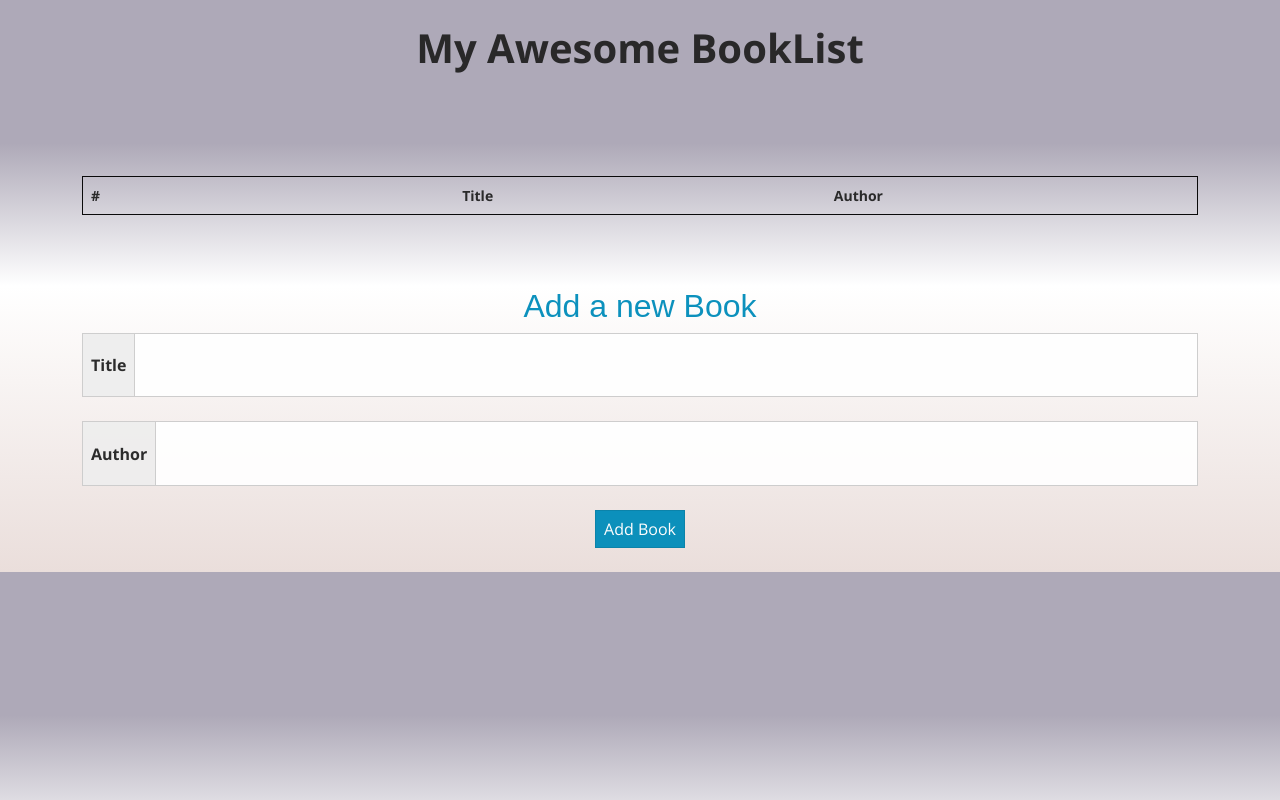
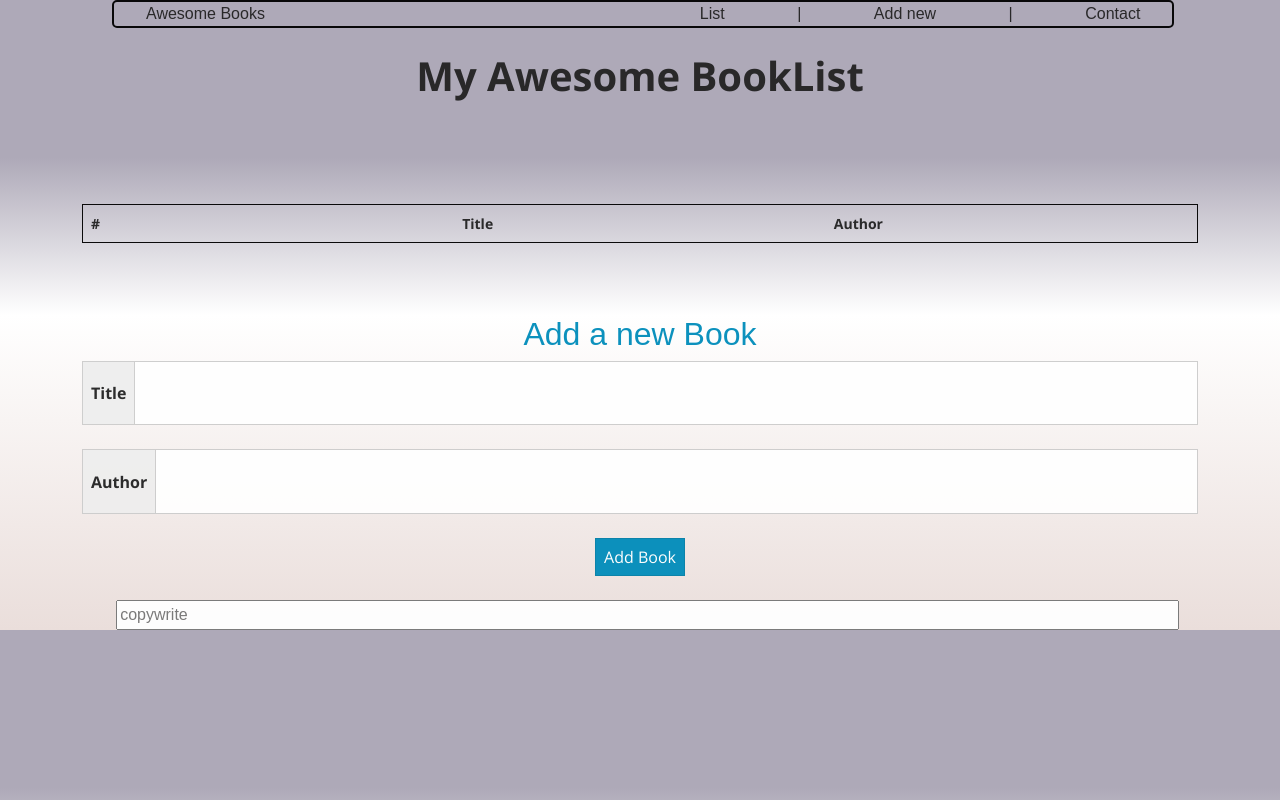
Before and after one commit to Kayonga99/Awesome-Books, a website: page index.html in a window 1280 px wide. Drawn offline with nearby package versions, Linux system fonts and the light colour scheme.

Commit message:
create a navigation menu and a footer for the page

```diff
--- a/index.html
+++ b/index.html
@@ -8,6 +8,22 @@
     <link rel="stylesheet" href="https://bootswatch.com/5/yeti/bootstrap.min.css">
     <link rel="stylesheet" href="style.css">
 </head>
+    <nav>
+<ul class="nav">
+    <li>Awesome Books</li>
+    <li></li>
+    <li></li>
+    <li></li>
+    <li></li>
+    <li></li>
+    <li>List</li>
+    <li>|</li>
+    <li>Add new</li>
+    <li>|</li>
+    <li>Contact</li>
+</ul>
+    </nav>
+
 <div class="container mt-4">
   <h1 class="display-9 text-center">My Awesome BookList</h1>
   <table class="table table-striped mt-5">
@@ -45,6 +61,10 @@
   </form>
 
 </div>
+<footer>
+    <label for="copywrite" class="copy"></label>
+<input type="text" maxlength="30" placeholder="copywrite" class="input" required>
+</footer>
       <script src="ref.js"></script>
       <script src="main.js"></script>
 </body>
--- a/style.css
+++ b/style.css
@@ -46,3 +46,23 @@ h2 {
 .bookForm {
   padding-top: 5%;
 }
+
+.nav {
+  display: flex;
+border: 2px solid black;
+border-radius: 5px;
+font-family: Arial, Helvetica, sans-serif;
+justify-content: space-between;
+width: 83%;
+margin-left: 7rem;
+}
+.nav li {
+  margin-left: 2rem;
+  margin-right: 2rem;
+}
+
+.input {
+  width: 83%;
+  font-family: Arial, Helvetica, sans-serif;
+  margin-left: 7rem;
+}
```
